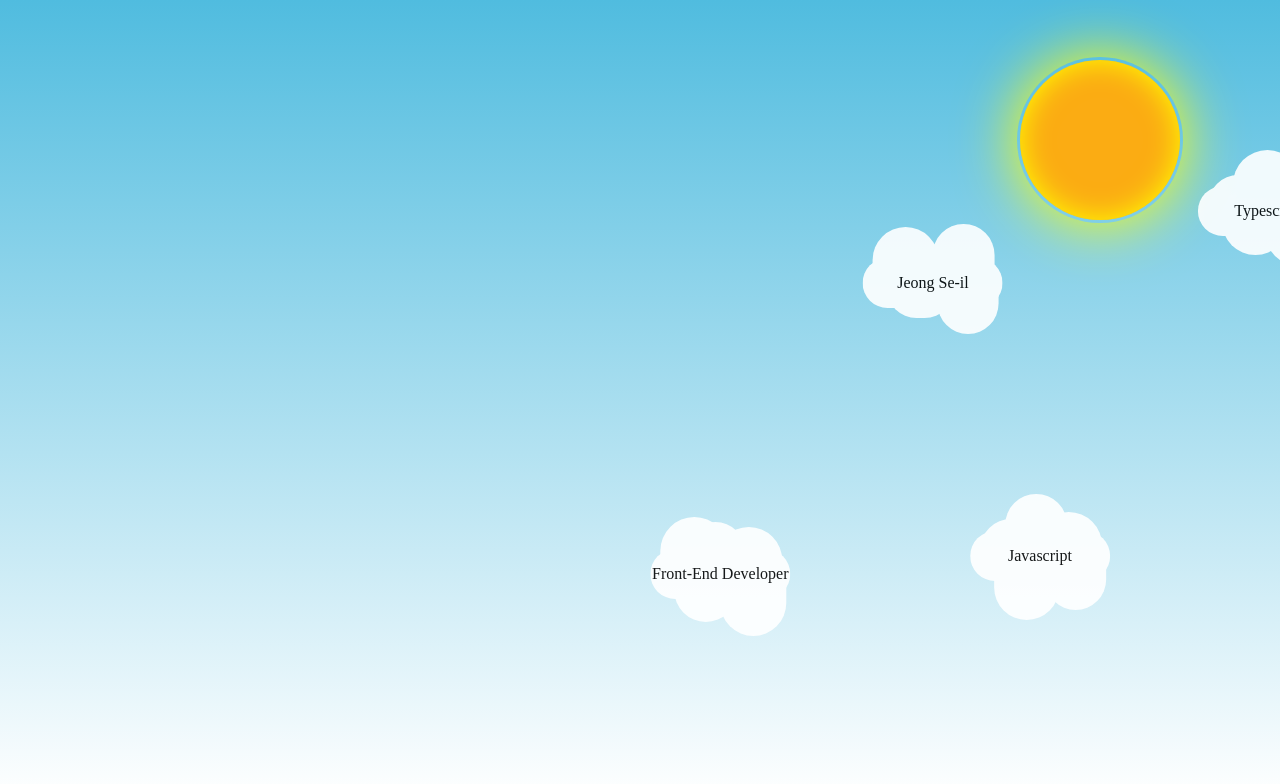
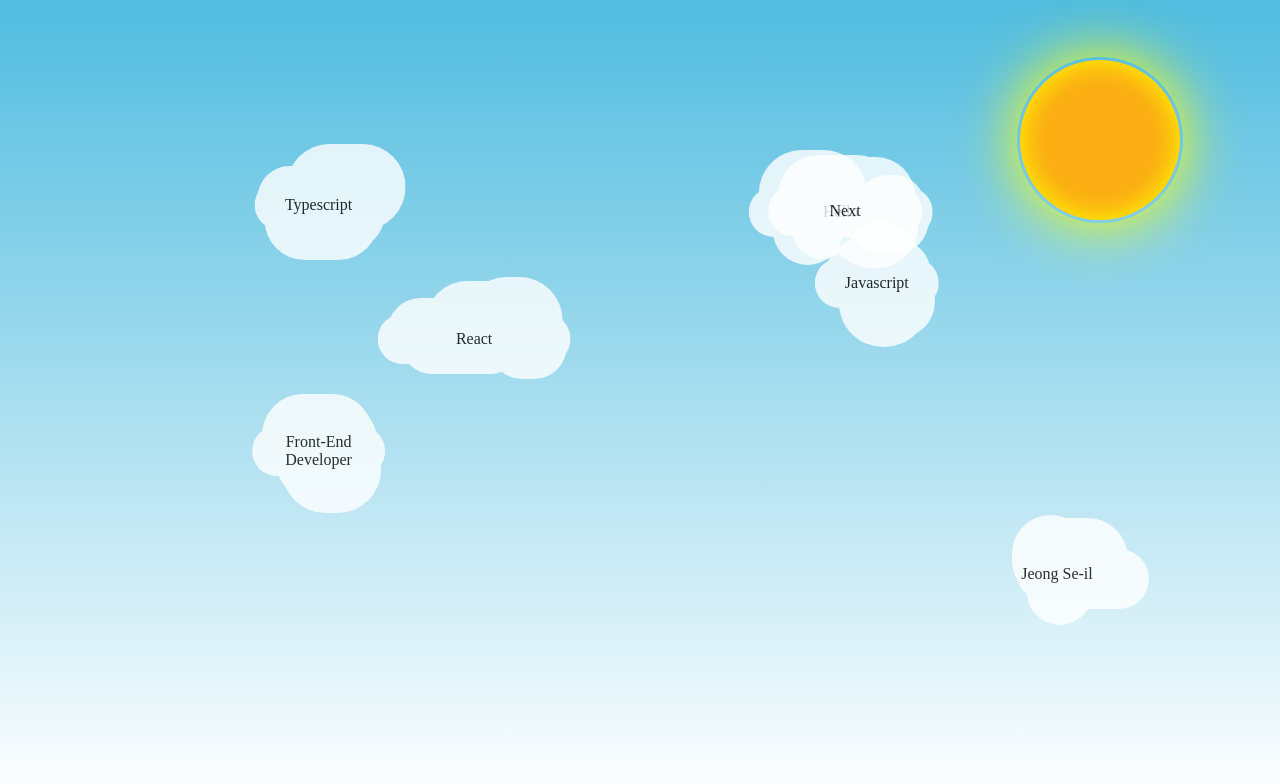
Before and after one commit to world-one/firebase.world-one, a React app: page / in a window 1280 px wide. Shown: the top 784 px of the page. Built offline with nearby package versions, Linux system fonts and the light colour scheme.

Commit message:
feat: random cloud

```diff
--- a/src/components/molecules/Cloud.jsx
+++ b/src/components/molecules/Cloud.jsx
@@ -4,8 +4,8 @@ import { getRandomInt } from '../../utils/common';
 
 const Cloud = ({ index, children }) => {
   return (
-    <StyledCloud index={index}>
-      {[0,1,2,3,4].map((item, index) => <CloudShape key={index} />)}
+    <StyledCloud index={index} width={getRandomInt(80, 200)}>
+      {[0, 1, 2, 3, 4].map((item, index) => <CloudShape key={index} />)}
       <span className='content'>{children}</span>
     </StyledCloud>
   )
@@ -19,14 +19,24 @@ const StyledCloud = styled.div`
     justify-content: center;
     text-align: center;
     top: ${({ index }) => getRandomInt(80, 560)}px;
-    left: ${({ index }) => getRandomInt(0, 100)}vw;
+    ${({ index }) => {
+    if (index % 2 === 0) {
+      return `right: 0;
+        animation-name: moveToLeft;
+      `;
+    }
+    return `left: 0;
+      animation-name: moveToRight;
+      `;
+  }};
     background-color: #fff;
-    width: 140px;
+    width: ${({ width }) => width}px;
     height: 50px;
     border-radius: 40px;
-    opacity: 0.9;
-
-    animation: move ${({ index }) => getRandomInt(10, 24)}s linear infinite;
+    opacity: 0.8;
+    animation-duration: ${({ index }) => getRandomInt(16, 32)}s;
+    animation-timing-function: linear;
+    animation-iteration-count: infinite;
 
     .content {
       position: absolute;
@@ -34,13 +44,31 @@ const StyledCloud = styled.div`
       transform: translateY(-50%);
 
     }
+
+    @keyframes moveToRight {
+      0% {
+        transform: translateX(-100%);
+      }
+      100% {
+        transform: translateX(calc(100vw + 100%));
+      }
+    }
+
+    @keyframes moveToLeft {
+      0% {
+        transform: translateX(100%);
+      }
+      100% {
+        transform: translateX(calc(-100vw - 100%));
+      }
+    }
 `;
 
 const CloudShape = styled.span`
   position: absolute;
   display: block;
   height: ${() => getRandomInt(60, 90)}px;
-  width: ${() => getRandomInt(60, 70)}px;
+  width: ${() => getRandomInt(60, 120)}px;
   border-radius: 120px;
   background-color: #fff;
 
--- a/src/components/pages/main/Main.jsx
+++ b/src/components/pages/main/Main.jsx
@@ -18,7 +18,7 @@ const Main = () => {
 
 export default Main;
 
-const CONTENTS = ['Hello', 'Front-End Developer', 'Jeong Se-il', 'Typescript', 'Javascript']
+const CONTENTS = ['Hello', 'Front-End Developer', 'Jeong Se-il', 'Typescript', 'Javascript', 'React', 'Next']
 
 const MainContainer = styled.div`
   .sky {
@@ -28,17 +28,4 @@ const MainContainer = styled.div`
     overflow: hidden;
     background: linear-gradient(180deg, #50bcdf, #fff);
   }
-
-  @keyframes move {
-    0% {
-      opacity: 0;
-      transform: translateX(-100%);
-    }
-    10% {
-      opacity: 0.9;
-    }
-    100% {
-      transform: translateX(calc(100vw + 100%));
-    }
-  }
 `;
```
